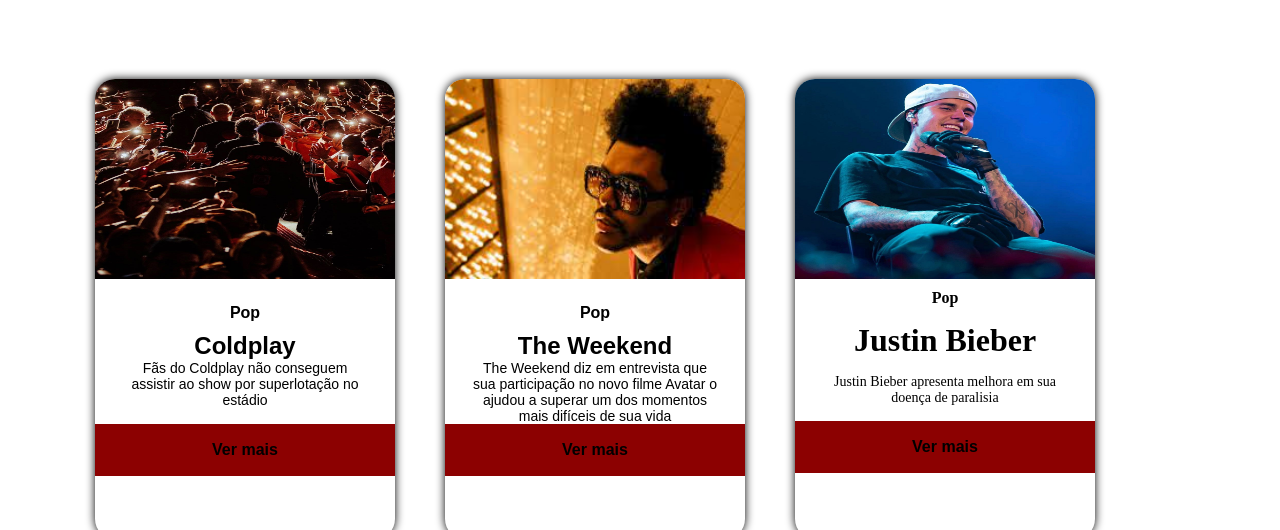
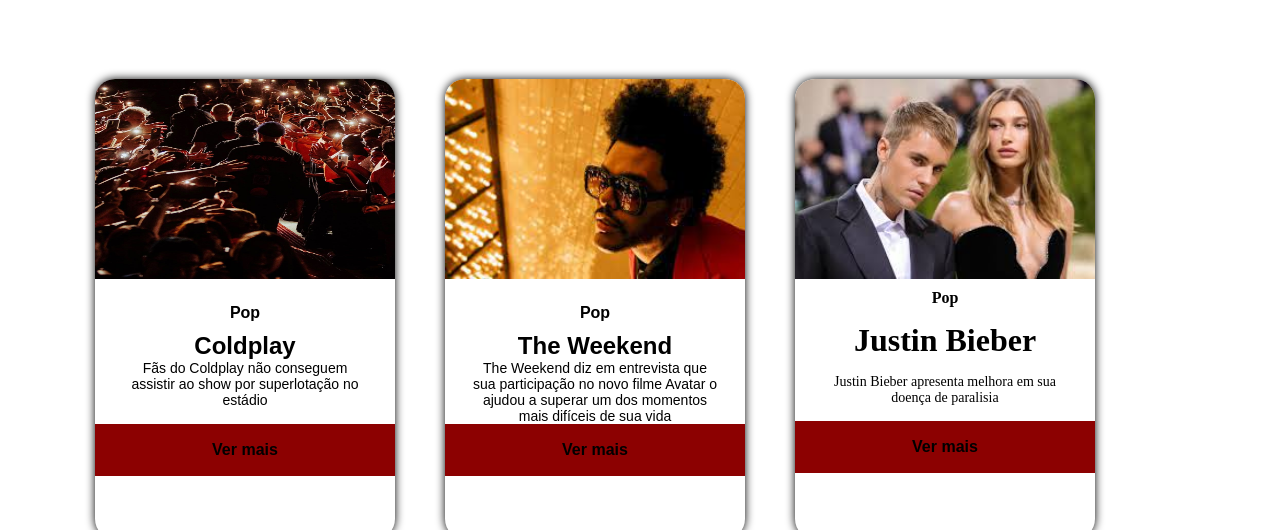
Before and after one commit to Belaalcantara/projeto-final, a plain HTML site: page pages/musica/musicahome.html in a window 1280 px wide. Shown: the part 570-1100 px from the top of the page. Drawn offline with Linux system fonts and the light colour scheme.

Commit message:
fim do home e css

```diff
--- a/pages/musica/musicahome.html
+++ b/pages/musica/musicahome.html
@@ -74,7 +74,7 @@
             <div class="card card 1">
                 <!--Card-header-->
                 <div class="card-header">
-                    <img src="../../assets/images/Justin bieber2.jfif" width="300px" height="300px" class="card-img">
+                    <img src="../../assets/images/justin e hailey.jfif" width="300px" height="300px" class="card-img">
                 </div>
                 <!--Card-header-->
 
```
Also changed, not shown: assets/images/justin bieberrrrrrr.jfif (added), assets/images/justin e hailey.jfif (added).
